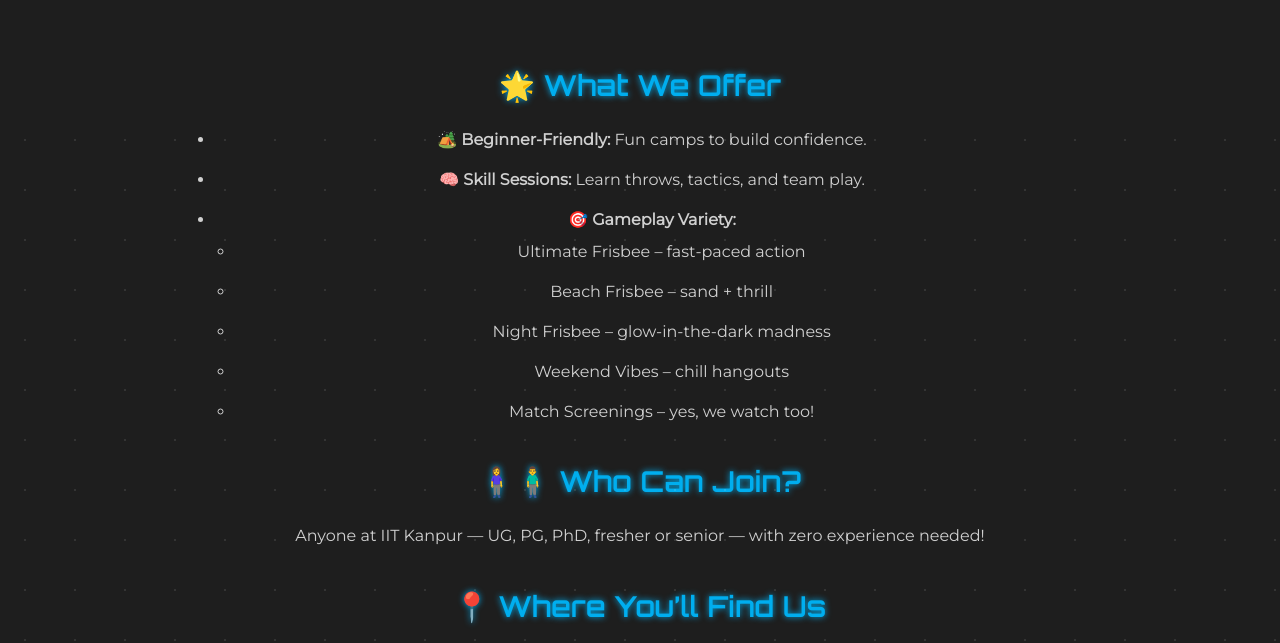
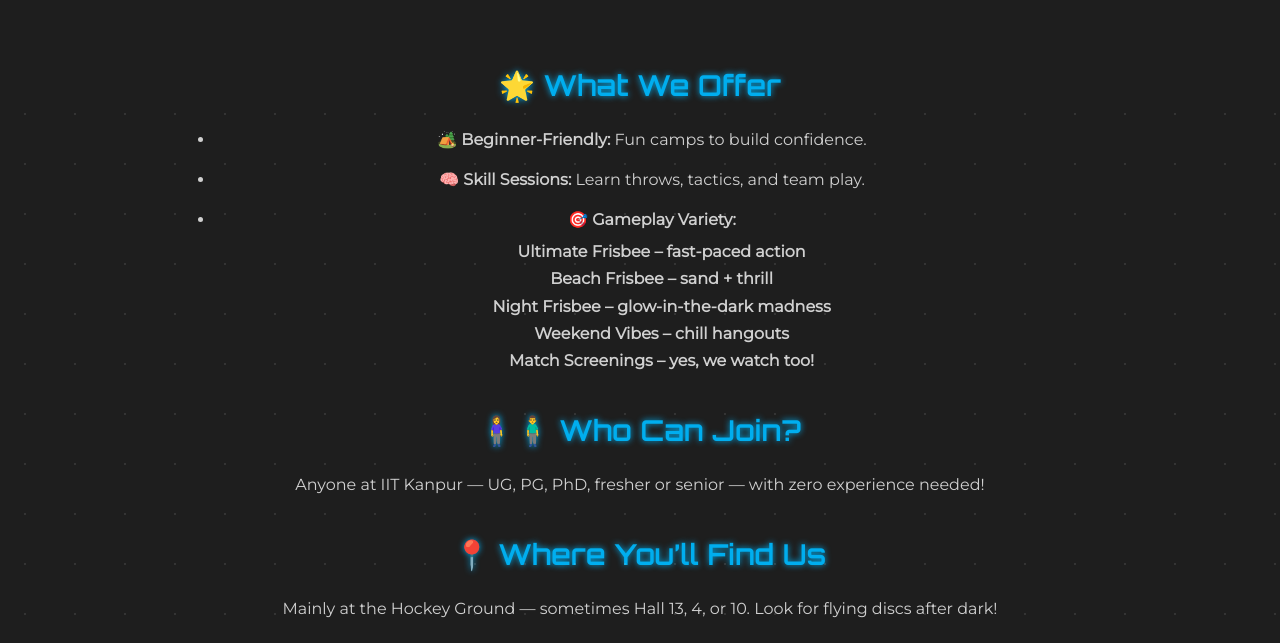
Before and after one commit to roha57/ufs-website, a plain HTML site: page index.html in a window 1280 px wide. Shown: the part 430-1073 px from the top of the page. Drawn offline with Linux system fonts and the light colour scheme.

Commit message:
corrected home

```diff
--- a/index.html
+++ b/index.html
@@ -48,11 +48,11 @@ Ultimate Frisbee is a full-fledged team sport with tactics, spirit, speed, and i
   <li>
     <strong>🎯 Gameplay Variety:</strong>
     <ul>
-      <li>Ultimate Frisbee – fast-paced action</li>
-      <li>Beach Frisbee – sand + thrill</li>
-      <li>Night Frisbee – glow-in-the-dark madness</li>
-      <li>Weekend Vibes – chill hangouts</li>
-      <li>Match Screenings – yes, we watch too!</li>
+      <h4>Ultimate Frisbee – fast-paced action</h4>
+      <h4>Beach Frisbee – sand + thrill</h4>
+      <h4>Night Frisbee – glow-in-the-dark madness</h4>
+      <h4>Weekend Vibes – chill hangouts</h4>
+      <h4>Match Screenings – yes, we watch too!</h4>
     </ul>
   </li>
 </ul>
```
Also changed, not shown: 1 other file.
